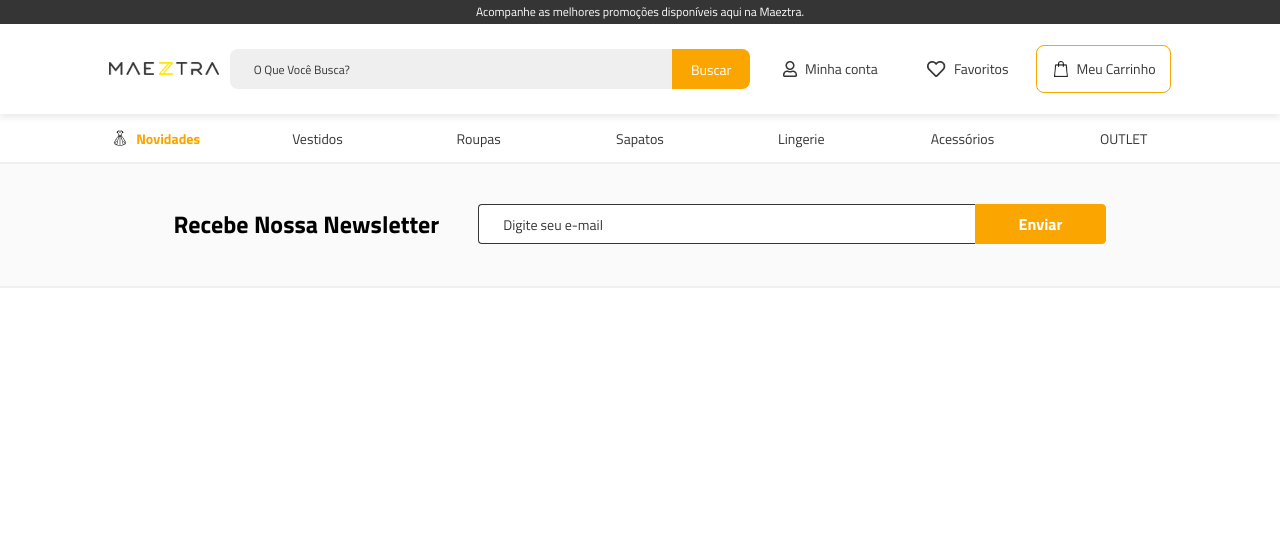
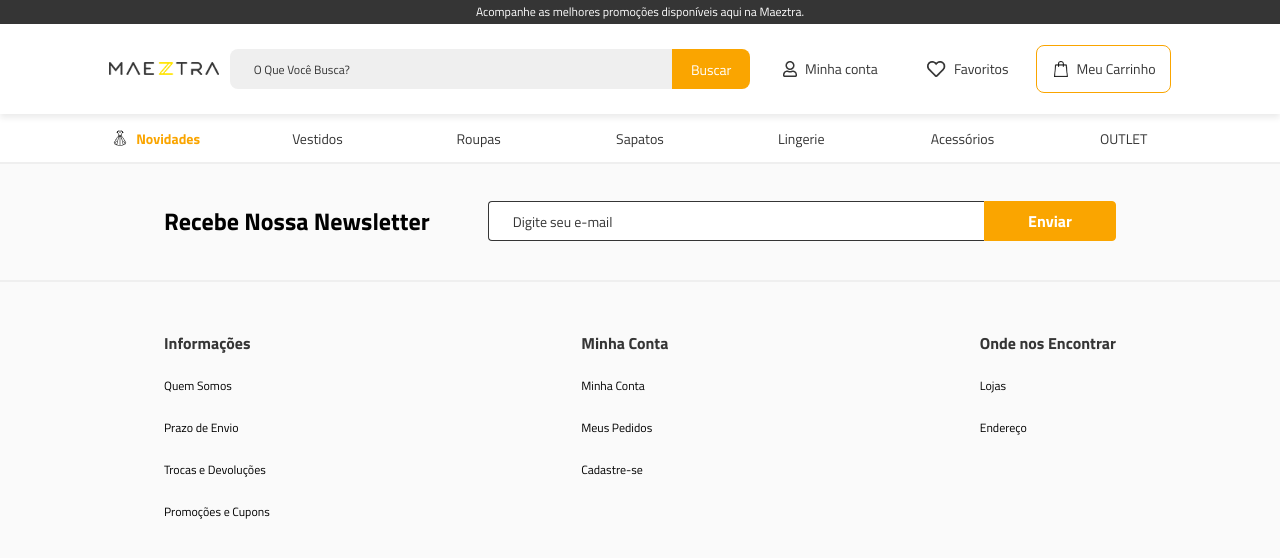
Before and after one commit to carolvmoran/desafio-maeztra-dev, a React (Create React App) app in the folder layout/: page / in a window 1280 px wide. Shown: the top 558 px of the page. Built offline with nearby package versions, Linux system fonts and the light colour scheme.

Commit message:
feat: menu institucional

```diff
--- a/layout/src/components/Footer/Footer.tsx
+++ b/layout/src/components/Footer/Footer.tsx
@@ -1,13 +1,31 @@
-import React from "react";
+import React, { useEffect, useState } from "react";
 
 import { Newsletter } from "./Newsletter/Newsletter";
-// import { Footer } from "../../Components/medioComponents/footer/Footer";
+import { MenuItems } from "./MenuInstitucional/menuItems";
+import { MenuItemsDrawer } from "./MenuInstitucional/menuItemsDrawer";
 
 const Footer = () => {
+  const device = window.innerWidth >= 1025 ? "desktop" : "mobile";
+  const [menuDevice, setMenuDevice] = useState(window.innerWidth >= 1025);
+  useEffect(() => {
+    const handleResize = () => {
+      setMenuDevice(window.innerWidth >= 1025);
+    };
+
+    window.addEventListener("resize", handleResize);
+
+    return () => {
+      window.removeEventListener("resize", handleResize);
+    };
+  });
   return (
     <footer>
       <Newsletter />
-      {/* <Footer /> */}
+      {menuDevice ? (
+        <MenuItems device={device} />
+      ) : (
+        <MenuItemsDrawer device={device} />
+      )}
     </footer>
   );
 };
--- a/layout/src/components/Footer/Menu/items.js
+++ b/layout/src/components/Footer/MenuInstitucional/items.js
@@ -2,7 +2,7 @@ export const items = [
   {
     id: 1,
     name: "Informações",
-    itens: [
+    items: [
       {
         id: 1,
         nameItem: "Quem Somos",
@@ -28,7 +28,7 @@ export const items = [
   {
     id: 2,
     name: "Minha Conta",
-    itens: [
+    items: [
       {
         id: 1,
         nameItem: "Minha Conta",
@@ -49,7 +49,7 @@ export const items = [
   {
     id: 3,
     name: "Onde nos Encontrar",
-    itens: [
+    items: [
       {
         id: 1,
         nameItem: "Lojas",
--- /dev/null
+++ b/layout/src/components/Footer/MenuInstitucional/menuInstitucional.scss
@@ -0,0 +1,82 @@
+footer .menu-items {
+  width: 100%;
+  display: flex;
+  align-items: center;
+  justify-content: center;
+  height: 291px;
+  background: #fafafa;
+  @media (max-width: 1024px) {
+    background: #fff;
+    height: unset;
+    padding: 37px 0 57px 0;
+  }
+  &__desktop .menu-items__container {
+    display: flex;
+    flex-direction: row;
+    align-items: flex-start;
+    justify-content: space-between;
+    width: 49%;
+    min-width: 952px;
+  }
+  &__mobile .menu-items__container {
+    display: flex;
+    align-items: center;
+    justify-content: center;
+    flex-direction: column;
+    width: 100%;
+    min-width: unset;
+    gap: 17px;
+  }
+  &__items,
+  &__context {
+    display: flex;
+    align-items: flex-start;
+    justify-content: center;
+    flex-direction: column;
+    gap: 25px;
+  }
+  &__context {
+    @media (max-width: 1024px) {
+      width: 82%;
+      flex-direction: column;
+      align-items: flex-end;
+      min-width: unset;
+      gap: 15px;
+    }
+  }
+  &__items {
+    gap: 24px;
+    @media (max-width: 1024px) {
+      gap: 15px;
+      width: 95%;
+      align-items: flex-start;
+    }
+  }
+  &__titleBtm,
+  &__title {
+    color: #353535;
+    font-size: 16px;
+    font-weight: 700;
+    line-height: 18px;
+  }
+  &__titleBtm {
+    width: 100%;
+    display: flex;
+    align-items: center;
+    justify-content: space-between;
+    border: none;
+    background: transparent;
+  }
+  &__link {
+    cursor: pointer;
+  }
+  &__item {
+    color: #000;
+    font-size: 12px;
+    font-weight: 400;
+    line-height: 18px;
+  }
+  &__item:hover {
+    font-weight: 600;
+  }
+}
--- /dev/null
+++ b/layout/src/components/Footer/MenuInstitucional/menuItems.tsx
@@ -0,0 +1,41 @@
+import React from "react";
+import { items } from "./items";
+import "./menuInstitucional.scss";
+
+interface deviceProps {
+  device: string;
+}
+
+const MenuItems = (props: deviceProps) => {
+  const { device } = props;
+  return (
+    <nav className={`${device && `menu-items__${device}`} menu-items`}>
+      <ul className="menu-items__container">
+        {items &&
+          items.map((e) => {
+            return (
+              <div className="menu-items__context">
+                <li className="menu-items__title">{e.name}</li>
+                <ul className="menu-items__items">
+                  {e.items &&
+                    e.items.map((i) => {
+                      return (
+                        <a
+                          className="menu-items__link"
+                          href={i.url}
+                          title={i.nameItem}
+                        >
+                          <li className="menu-items__item">{i.nameItem}</li>
+                        </a>
+                      );
+                    })}
+                </ul>
+              </div>
+            );
+          })}
+      </ul>
+    </nav>
+  );
+};
+
+export { MenuItems };
--- /dev/null
+++ b/layout/src/components/Footer/MenuInstitucional/menuItemsDrawer.tsx
@@ -0,0 +1,59 @@
+import React, { useState } from "react";
+import { items } from "./items";
+import "./menuInstitucional.scss";
+
+interface DeviceProps {
+  device: string;
+}
+
+interface MenuItem {
+  id: number;
+  name: string;
+  items: {
+    nameItem: string;
+    url: string;
+  }[];
+}
+
+const MenuItemsDrawer: React.FC<DeviceProps> = (props) => {
+  const { device } = props;
+  const [openMenuInst, setOpenMenuInst] = useState<number | null>(null);
+
+  const handleMenu = (id: number) => {
+    setOpenMenuInst((prevId) => (prevId === id ? null : id));
+  };
+
+  return (
+    <nav className={`${device && `menu-items__${device}`} menu-items`}>
+      <ul className="menu-items__container">
+        {items &&
+          items.map((menuItem: MenuItem) => (
+            <div className="menu-items__context" key={menuItem.id}>
+              <button
+                className="menu-items__titleBtm"
+                onClick={() => handleMenu(menuItem.id)}
+              >
+                <li className="menu-items__title">{menuItem.name}</li> +
+              </button>
+              {openMenuInst === menuItem.id && (
+                <ul className="menu-items__items">
+                  {menuItem.items.map((subItem) => (
+                    <a
+                      key={subItem.nameItem}
+                      className="menu-items__link"
+                      href={subItem.url}
+                      title={subItem.nameItem}
+                    >
+                      <li className="menu-items__item">{subItem.nameItem}</li>
+                    </a>
+                  ))}
+                </ul>
+              )}
+            </div>
+          ))}
+      </ul>
+    </nav>
+  );
+};
+
+export { MenuItemsDrawer };
--- a/layout/src/components/Footer/Newsletter/Newsletter.scss
+++ b/layout/src/components/Footer/Newsletter/Newsletter.scss
@@ -1,5 +1,6 @@
 .newsletter {
   width: 100%;
+  height: 120px;
   padding: 40px 0 42px 0;
   background: #fafafa;
   border-top: 2px solid #efefef;
@@ -15,10 +16,11 @@
     min-width: 952px;
     display: flex;
     align-items: center;
-    justify-content: center;
+    justify-content: space-between;
     @media (max-width: 1024px) {
       min-width: unset;
       flex-direction: column;
+      justify-content: center;
       width: 100%;
       gap: 8px;
     }
--- a/layout/src/components/Header/Account/BtnCheckout.tsx
+++ b/layout/src/components/Header/Account/BtnCheckout.tsx
@@ -8,7 +8,6 @@ interface deviceProps {
 }
 const BtnCheckout = (props: deviceProps) => {
   const { device } = props;
-  console.log(device, items);
   return (
     <>
       {items && items[2] ? (
--- a/layout/src/components/Header/Menu/menu.scss
+++ b/layout/src/components/Header/Menu/menu.scss
@@ -1,4 +1,4 @@
-.menu-items {
+header .menu-items {
   height: 48px;
   width: 100%;
   display: flex;
```
Also changed, not shown: layout/src/components/Footer/Menu/menu.scss (deleted, +0 -92 lines), layout/src/components/Footer/Menu/menuItems.tsx (deleted, +0 -23 lines), layout/src/components/Footer/Menu/menuMobile.tsx (deleted, +0 -38 lines).
